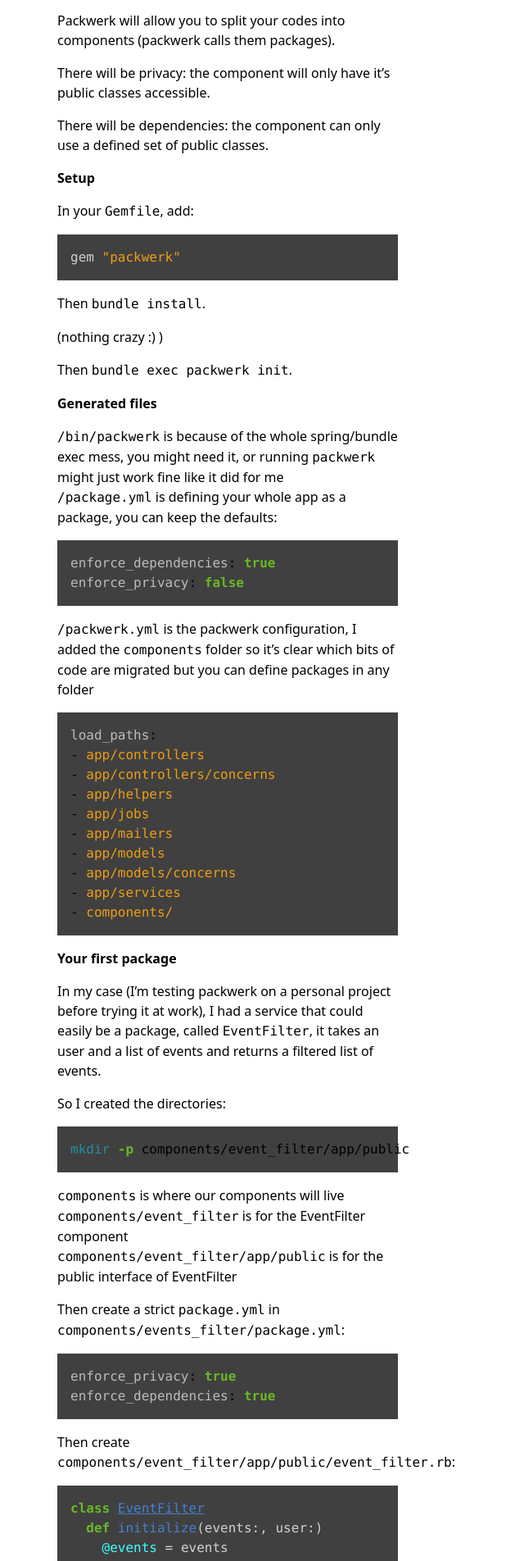
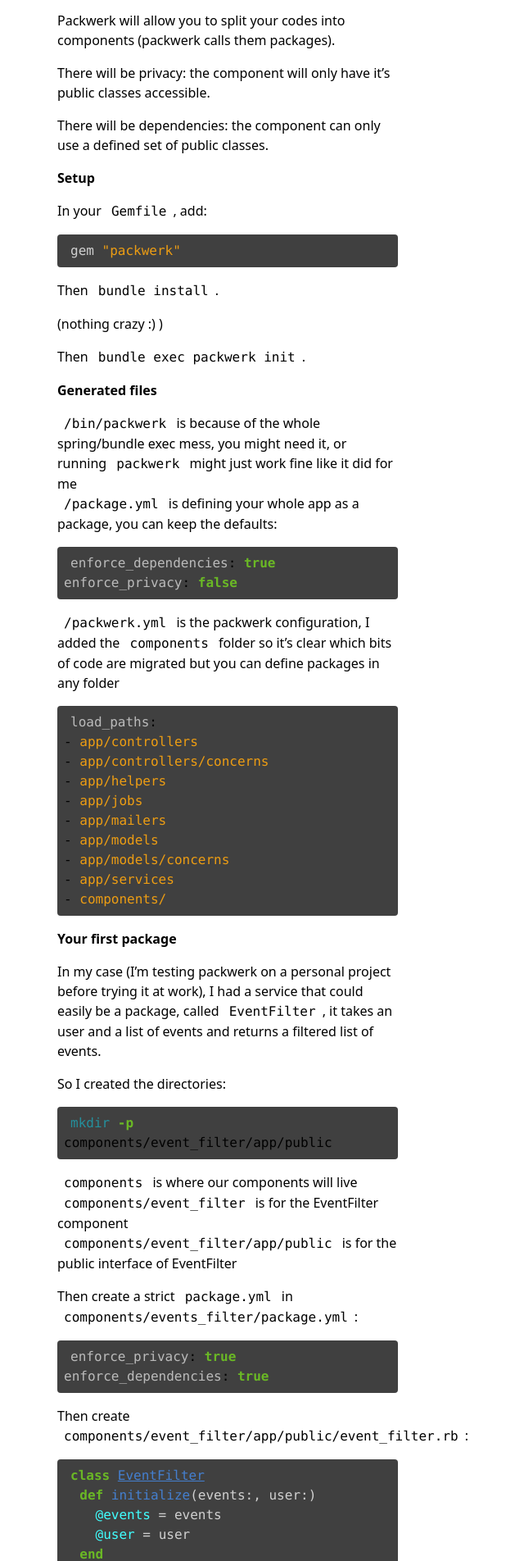
Before and after one commit to dorianmariefr/dorianmarie.fr-old, a Jekyll site: the page built from packwerk.md, in a window 1280 px wide. Shown: the part 839-2743 px from the top of the page at 82% size, without its empty margins (362-1002 px from the left). Built offline with Jekyll 4.4.1, drawn with Linux system fonts in a browser that asks for light colours; our own code applies the rules of GitHub Pages for plain Markdown files.

Commit message:
nicer code styles

```diff
--- a/assets/css/styles.scss
+++ b/assets/css/styles.scss
@@ -23,6 +23,16 @@ pre {
   margin-bottom: 1rem;
 }
 
+pre, code {
+  border-radius: 0.25rem;
+  white-space: pre-wrap;
+}
+
 pre {
-  padding: 1rem;
+  margin-bottom: 1rem;
+  padding: 0.5rem;
 }
+
+code {
+  padding: 0.5rem;
+}
```
